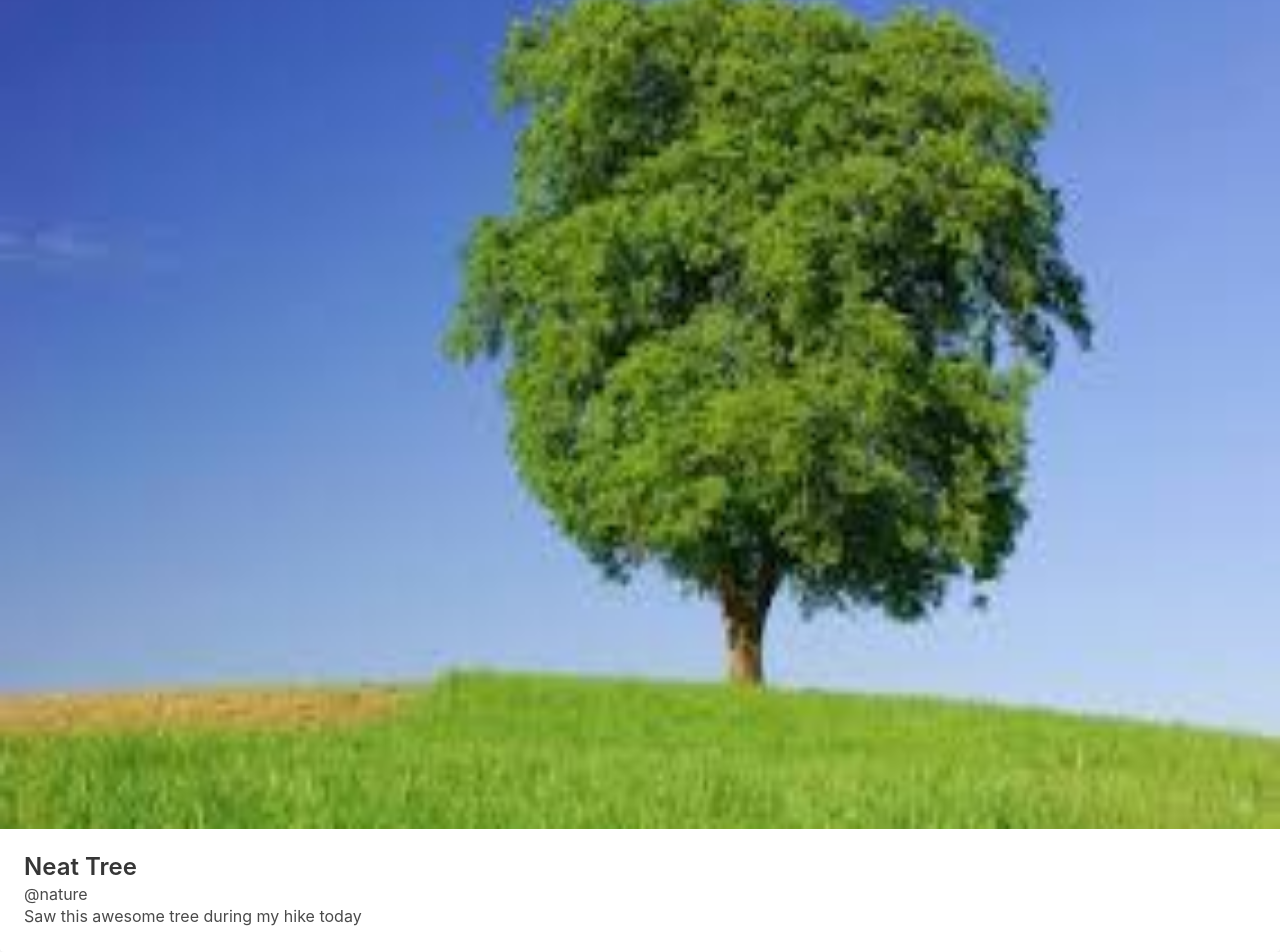
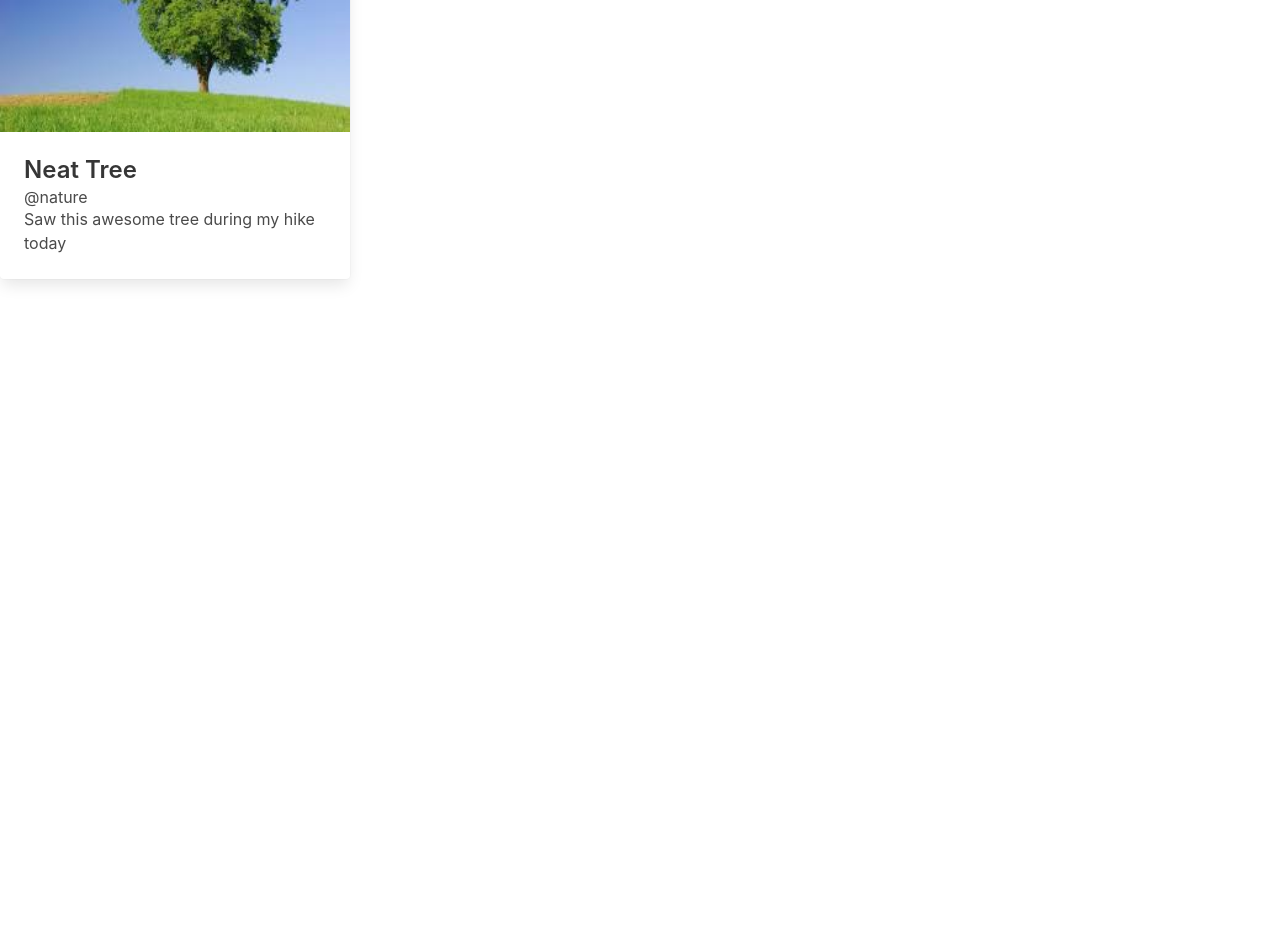
Before and after one commit to mukherjeeSumit/card-posts, an Angular app: page / in a window 1280 px wide. Shown: the part 131-1083 px from the top of the page. After the commit the page ends 800 px from the top, so only its background shows below. Built offline with nearby package versions, Linux system fonts and the light colour scheme.

Commit message:
Removed template and added card selector

```diff
--- a/src/app/app.component.html
+++ b/src/app/app.component.html
@@ -1,16 +1 @@
-<div class='card'>
-  <div class='card-image'>
-    <figure class='image is-4by3'>
-      <img src='assets/tree.jpeg'/>
-    </figure>
-  </div>
-  <div class='card-content'>
-    <div class='media-content'>
-      <p class='title is-4'>Neat Tree</p>
-      <p class='subtitle is-6'>@nature</p>
-    </div>
-    <div class='content'>
-      Saw this awesome tree during my hike today
-    </div>
-  </div>
-</div>
+<app-card></app-card>
```
